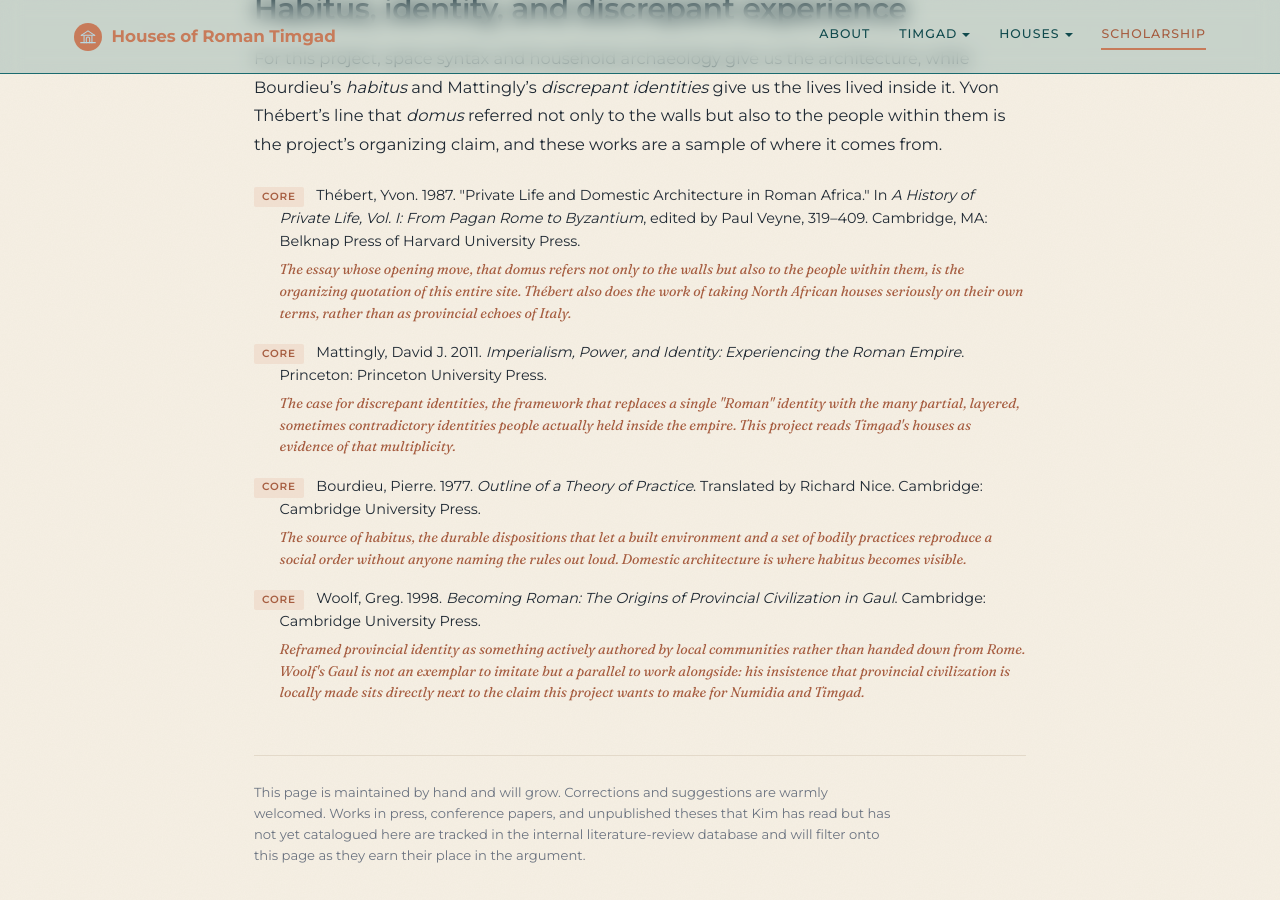
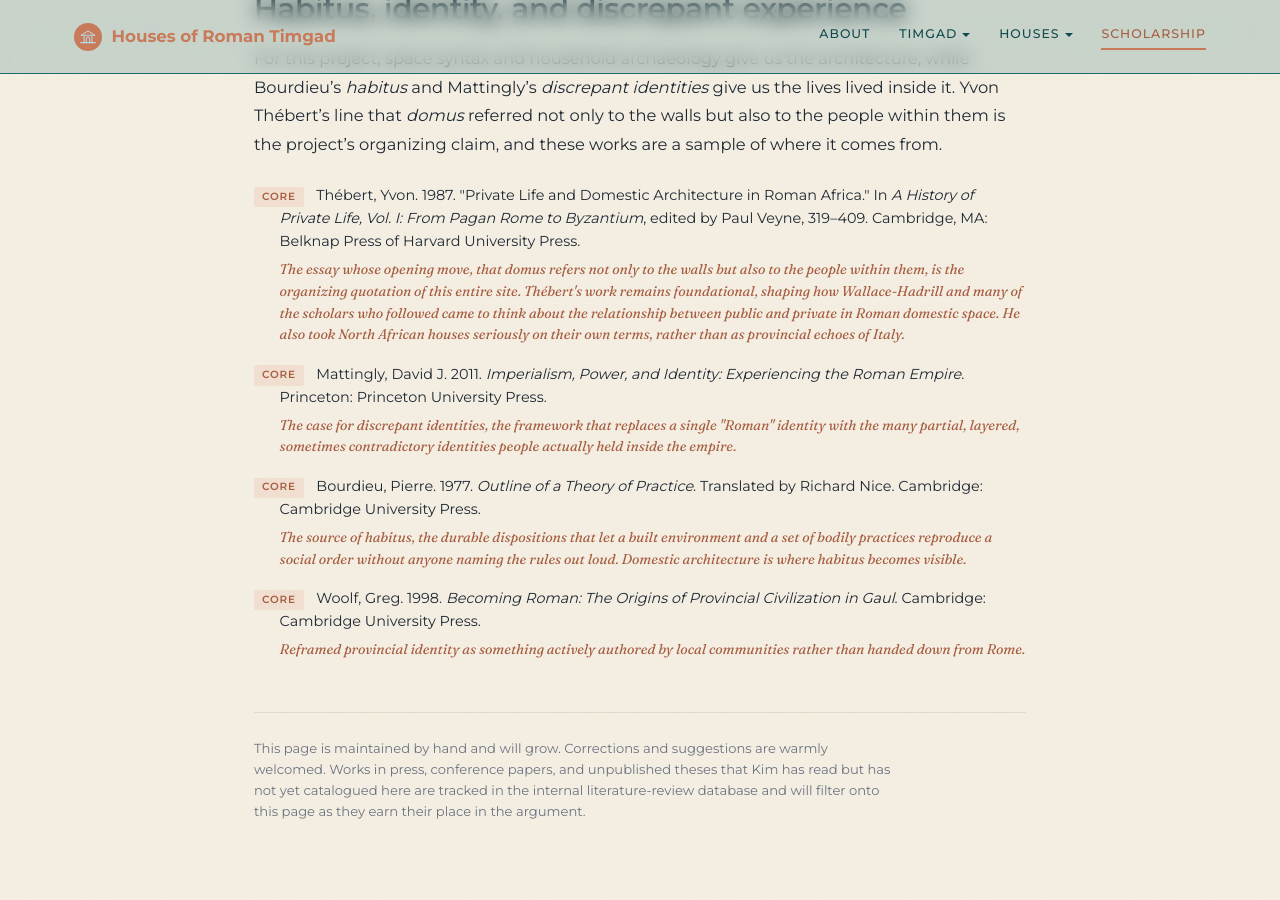
Before and after one commit to kimedher/timgadhouses, a Jekyll site: the page built from scholarship.md, in a window 1280 px wide and 900 px high, scrolled down 6853 px. Built offline with Jekyll 4.4.1, drawn with Linux system fonts in a browser that asks for light colours.

Commit message:
Revise Thébert annotation; trim Mattingly and Woolf annotations

```diff
--- a/scholarship.md
+++ b/scholarship.md
@@ -216,16 +216,16 @@ For this project, space syntax and household archaeology give us the architectur
 <div class="biblio">
 
   <p class="bib-entry"><span class="bib-core-tag">Core</span> Thébert, Yvon. 1987. "Private Life and Domestic Architecture in Roman Africa." In <em>A History of Private Life, Vol. I: From Pagan Rome to Byzantium</em>, edited by Paul Veyne, 319–409. Cambridge, MA: Belknap Press of Harvard University Press.
-  <span class="bib-annotation">The essay whose opening move, that <em>domus</em> refers not only to the walls but also to the people within them, is the organizing quotation of this entire site. Thébert also does the work of taking North African houses seriously on their own terms, rather than as provincial echoes of Italy.</span></p>
+  <span class="bib-annotation">The essay whose opening move, that <em>domus</em> refers not only to the walls but also to the people within them, is the organizing quotation of this entire site. Thébert's work remains foundational, shaping how Wallace-Hadrill and many of the scholars who followed came to think about the relationship between public and private in Roman domestic space. He also took North African houses seriously on their own terms, rather than as provincial echoes of Italy.</span></p>
 
   <p class="bib-entry"><span class="bib-core-tag">Core</span> Mattingly, David J. 2011. <em>Imperialism, Power, and Identity: Experiencing the Roman Empire</em>. Princeton: Princeton University Press.
-  <span class="bib-annotation">The case for <em>discrepant identities</em>, the framework that replaces a single "Roman" identity with the many partial, layered, sometimes contradictory identities people actually held inside the empire. This project reads Timgad's houses as evidence of that multiplicity.</span></p>
+  <span class="bib-annotation">The case for <em>discrepant identities</em>, the framework that replaces a single "Roman" identity with the many partial, layered, sometimes contradictory identities people actually held inside the empire.</span></p>
 
   <p class="bib-entry"><span class="bib-core-tag">Core</span> Bourdieu, Pierre. 1977. <em>Outline of a Theory of Practice</em>. Translated by Richard Nice. Cambridge: Cambridge University Press.
   <span class="bib-annotation">The source of <em>habitus</em>, the durable dispositions that let a built environment and a set of bodily practices reproduce a social order without anyone naming the rules out loud. Domestic architecture is where habitus becomes visible.</span></p>
 
   <p class="bib-entry"><span class="bib-core-tag">Core</span> Woolf, Greg. 1998. <em>Becoming Roman: The Origins of Provincial Civilization in Gaul</em>. Cambridge: Cambridge University Press.
-  <span class="bib-annotation">Reframed provincial identity as something actively authored by local communities rather than handed down from Rome. Woolf's Gaul is not an exemplar to imitate but a parallel to work alongside: his insistence that provincial civilization is locally made sits directly next to the claim this project wants to make for Numidia and Timgad.</span></p>
+  <span class="bib-annotation">Reframed provincial identity as something actively authored by local communities rather than handed down from Rome.</span></p>
 
 </div>
 
```
